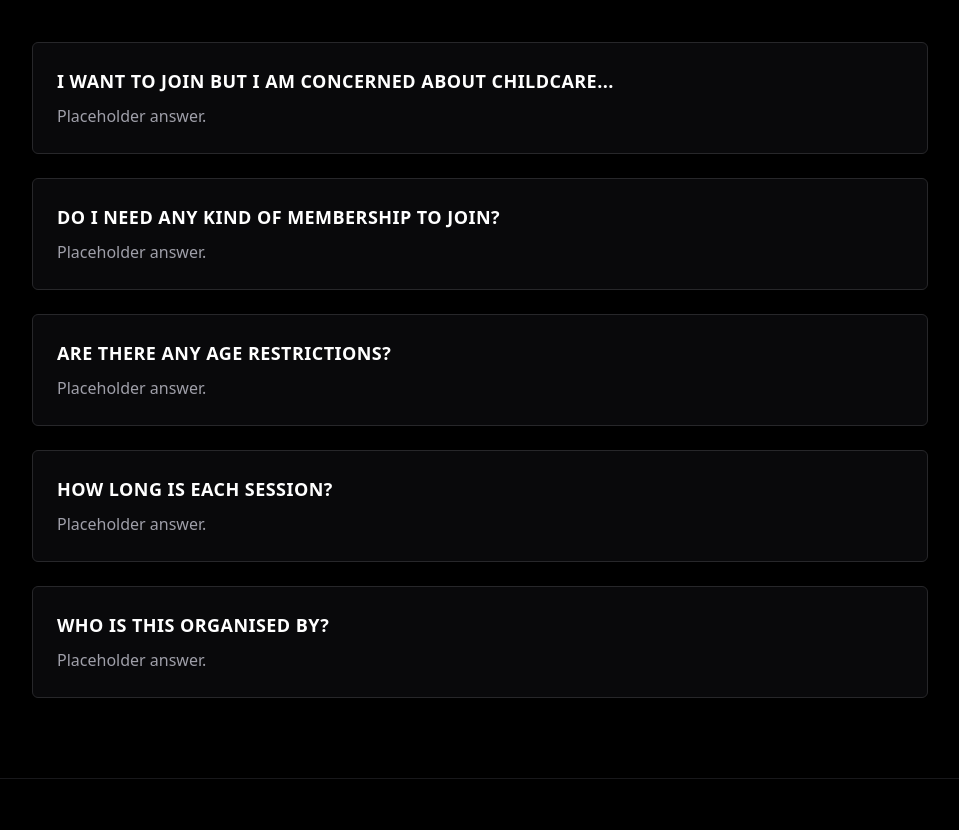
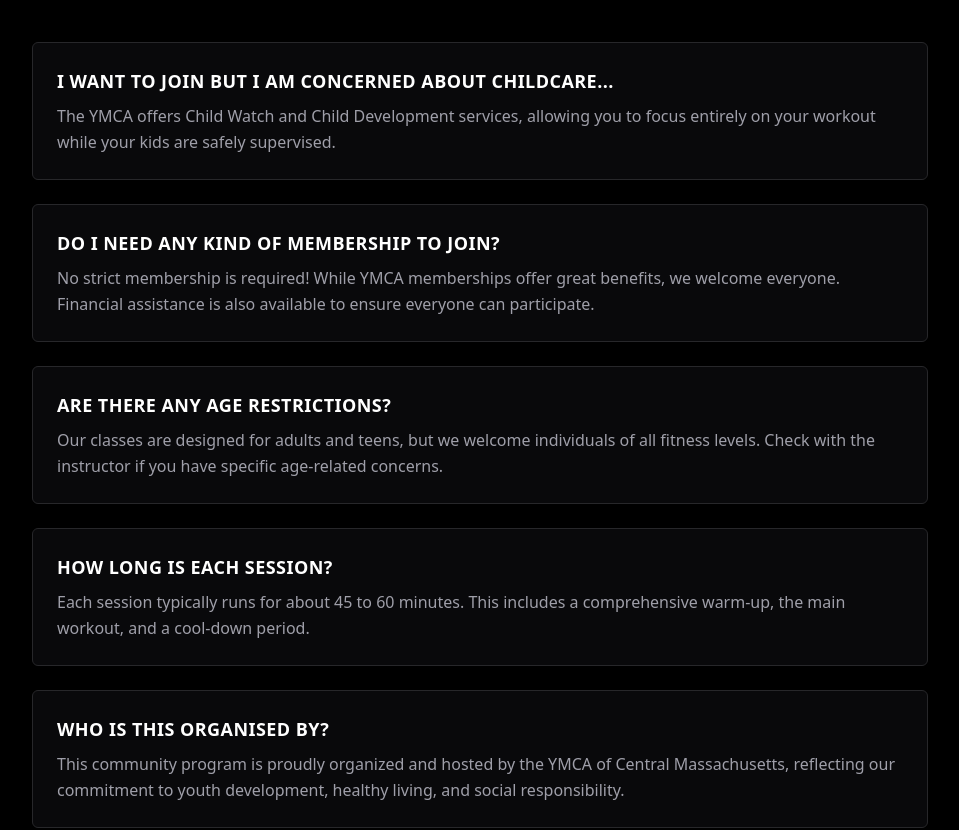
Before and after one commit to idongCodes/strong-nation, a Next.js app: page / in a window 1280 px wide. Shown: the part 2040-2870 px from the top of the page, without its empty margins (160-1119 px from the left). Built offline with nearby package versions, Linux system fonts and the light colour scheme.

Commit message:
Update FAQ Answers

```diff
--- a/src/app/page.tsx
+++ b/src/app/page.tsx
@@ -52,23 +52,23 @@ export default function Home() {
           <div className="space-y-6" style={{ fontFamily: 'ui-sans-serif, system-ui, -apple-system, BlinkMacSystemFont, "Segoe UI", Roboto, "Helvetica Neue", Arial, sans-serif' }}>
             <div className="bg-zinc-950 border border-zinc-800 p-6 rounded-md">
               <h3 className="text-lg font-bold text-white mb-2 uppercase tracking-wide">I want to join but I am concerned about childcare...</h3>
-              <p className="text-zinc-400 leading-relaxed">Placeholder answer.</p>
+              <p className="text-zinc-400 leading-relaxed">The YMCA offers Child Watch and Child Development services, allowing you to focus entirely on your workout while your kids are safely supervised.</p>
             </div>
             <div className="bg-zinc-950 border border-zinc-800 p-6 rounded-md">
               <h3 className="text-lg font-bold text-white mb-2 uppercase tracking-wide">Do I need any kind of membership to join?</h3>
-              <p className="text-zinc-400 leading-relaxed">Placeholder answer.</p>
+              <p className="text-zinc-400 leading-relaxed">No strict membership is required! While YMCA memberships offer great benefits, we welcome everyone. Financial assistance is also available to ensure everyone can participate.</p>
             </div>
             <div className="bg-zinc-950 border border-zinc-800 p-6 rounded-md">
               <h3 className="text-lg font-bold text-white mb-2 uppercase tracking-wide">Are there any age restrictions?</h3>
-              <p className="text-zinc-400 leading-relaxed">Placeholder answer.</p>
+              <p className="text-zinc-400 leading-relaxed">Our classes are designed for adults and teens, but we welcome individuals of all fitness levels. Check with the instructor if you have specific age-related concerns.</p>
             </div>
             <div className="bg-zinc-950 border border-zinc-800 p-6 rounded-md">
               <h3 className="text-lg font-bold text-white mb-2 uppercase tracking-wide">How long is each session?</h3>
-              <p className="text-zinc-400 leading-relaxed">Placeholder answer.</p>
+              <p className="text-zinc-400 leading-relaxed">Each session typically runs for about 45 to 60 minutes. This includes a comprehensive warm-up, the main workout, and a cool-down period.</p>
             </div>
             <div className="bg-zinc-950 border border-zinc-800 p-6 rounded-md">
               <h3 className="text-lg font-bold text-white mb-2 uppercase tracking-wide">Who is this organised by?</h3>
-              <p className="text-zinc-400 leading-relaxed">Placeholder answer.</p>
+              <p className="text-zinc-400 leading-relaxed">This community program is proudly organized and hosted by the YMCA of Central Massachusetts, reflecting our commitment to youth development, healthy living, and social responsibility.</p>
             </div>
           </div>
         </div>
```
